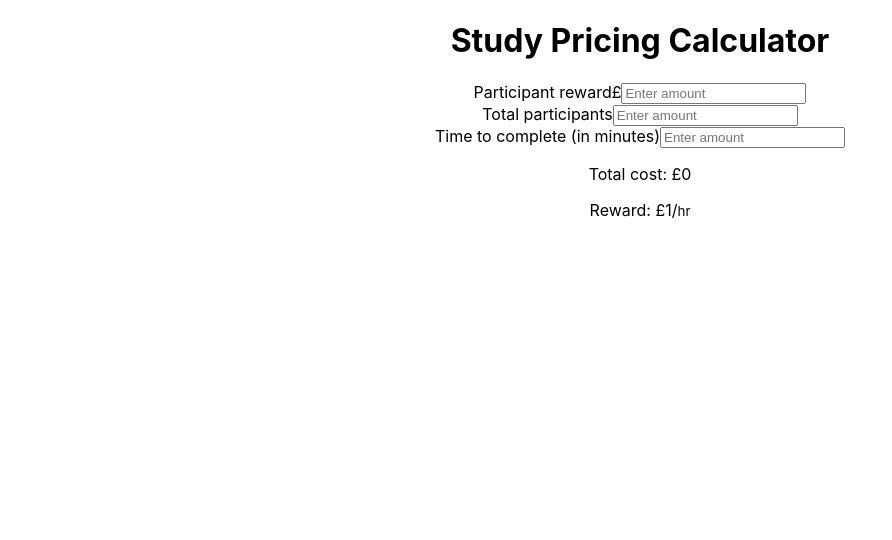
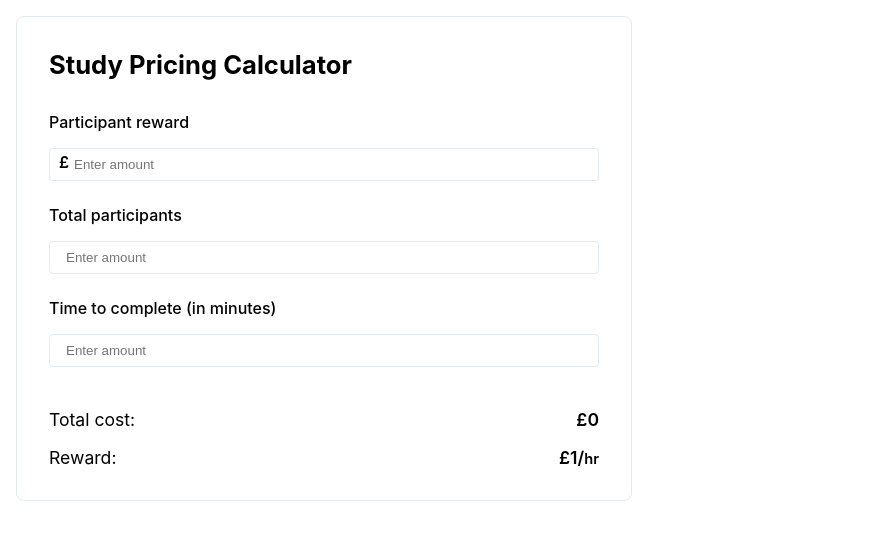
Before and after one commit to prolific-oss/fe-react-assignment, a React (Create React App) app: page / in a window 1280 px wide. Shown: the top 540 px of the page, without its empty margins (0-892 px from the left). Built offline with nearby package versions, Linux system fonts and the light colour scheme.

Commit message:
add scss styles

```diff
--- a/package.json
+++ b/package.json
@@ -6,6 +6,7 @@
     "@testing-library/jest-dom": "^5.11.4",
     "@testing-library/react": "^11.1.0",
     "@testing-library/user-event": "^12.1.10",
+    "node-sass": "4.14.1",
     "react": "^17.0.1",
     "react-dom": "^17.0.1",
     "react-scripts": "4.0.1",
--- a/src/components/PricingCalculator/index.js
+++ b/src/components/PricingCalculator/index.js
@@ -1,7 +1,7 @@
 import React from 'react';
 import PropTypes from 'prop-types';
 
-import styles from './styles.module.css';
+import styles from './styles.module.scss';
 
 function PricingCalculator({
   totalCost,
@@ -10,21 +10,23 @@ function PricingCalculator({
   setReward,
   setTime,
 }) {
-  return <>
-    <div className={styles.inputsWrapper}>
-      <h1>Study Pricing Calculator</h1>
-      <div>
+  return (
+    <div className={styles.calculatorContainer}>
+      <div className={styles.inputsContainer}>
+        <h1 className={styles.headingPrimary}>Study Pricing Calculator</h1>
+        <div className={styles.inputSection}>
           <label htmlFor="reward">Participant reward</label>
-        <span>£</span>
+          <span className={styles.currencySymbol}>£</span>
           <input
             type="number"
             placeholder="Enter amount"
             step="0.01"
             id="reward"
+            className={styles.rewardInput}
             onChange={(e) => setReward(e.target.value)}
           />
         </div>
-      <div>
+        <div className={styles.inputSection}>
           <label htmlFor="places">Total participants</label>
           <input
             type="number"
@@ -35,7 +37,7 @@ function PricingCalculator({
             onChange={(e) => setPlaces(e.target.value)}
           />
         </div>
-      <div>
+        <div className={styles.inputSection}>
           <label htmlFor="time">Time to complete (in minutes)</label>
           <input
             type="number"
@@ -48,14 +50,17 @@ function PricingCalculator({
         </div>
       </div>
 
-    <div>
-      <p>Total cost: <span>£{totalCost}</span></p>
-      <p>Reward: <span>£{rewardPerHour}/<small>hr</small></span></p>
+      <div className={styles.resultsContainer}>
+      <p>Total cost: <span className={styles.amount}>£{totalCost}</span></p>
+      <p>Reward: <span className={styles.amount}>£{rewardPerHour}/<small>hr</small></span></p>
     </div>
-  </>
+    </div>
+  )
 }
 
 PricingCalculator.propTypes = {
+  totalCost: PropTypes.number.isRequired,
+  rewardPerHour: PropTypes.number.isRequired,
   setPlaces: PropTypes.func.isRequired,
   setReward: PropTypes.func.isRequired,
   setTime: PropTypes.func.isRequired,
--- /dev/null
+++ b/src/components/PricingCalculator/styles.module.scss
@@ -0,0 +1,82 @@
+$base: 16px;
+$border-color: #e3eaef;
+$input-border-focused: #199dff;
+$error-color: lightcoral;
+
+.calculatorContainer {
+  width: 100%;
+  max-width: 550px;
+  border: 1px solid $border-color;
+  border-radius: $base / 2;
+  padding: $base * 2;
+  margin: $base;
+  text-align: left;
+  background: #fff;
+  @media screen and (max-width: 720px) {
+    min-width: 200px;
+    max-width: 60%;
+  }
+}
+
+.inputsContainer {
+  display: flex;
+  flex-direction: column;
+}
+
+.headingPrimary {
+  margin-top: 0;
+  margin-bottom: $base * 2;
+  font-size: 1.6em;
+  @media screen and (max-width: 720px) {
+    font-size: 1.4em;
+  }
+}
+
+.inputSection {
+  display: flex;
+  flex-direction: column;
+  position: relative;
+  margin-bottom: $base / 2;
+
+  label {
+    font-weight: 500;
+  }
+
+  .rewardInput {
+    text-indent: $base / 2;
+  }
+
+  .currencySymbol {
+    position: absolute;
+    bottom: 25px;
+    left: 10px;
+    font-weight: 600;
+  }
+
+  input {
+    margin: $base 0;
+    padding: $base / 2 $base;
+    border: 1px solid $border-color;
+    border-radius: $base / 4;
+    outline: 0;
+    &:focus {
+      border-color: $input-border-focused;
+    }
+  }
+}
+
+.resultsContainer {
+  p {
+    display: flex;
+    font-size: 1.1em;
+    margin-bottom: 0;
+    @media screen and (max-width: 720px) {
+      font-size: 1.05em;
+    }
+  }
+
+  .amount {
+    font-weight: 600;
+    margin-left: auto;
+  }
+}
```
Also changed, not shown: src/components/PricingCalculator/styles.module.css (deleted), 1 other file (tests, documents, lock files or other folders). Lines whose indentation alone changed are shown as unchanged.
